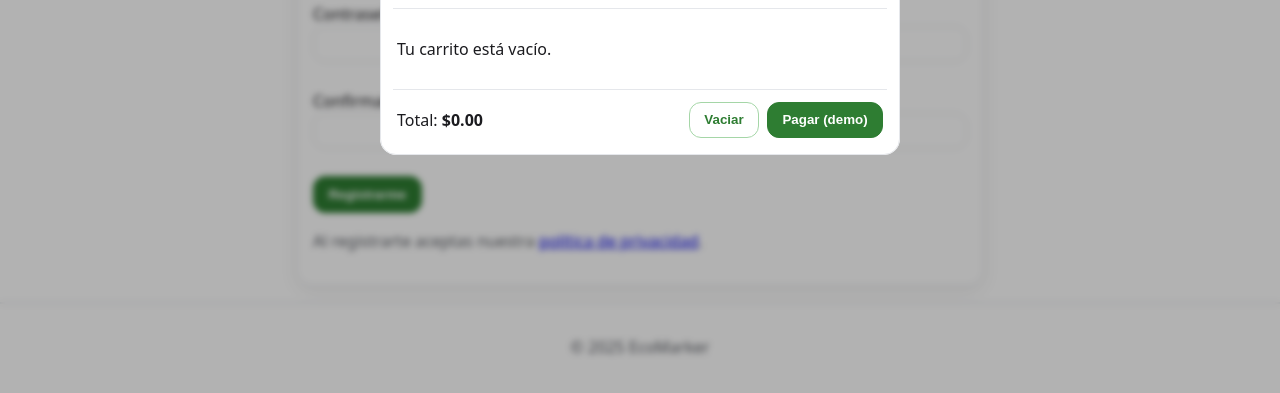
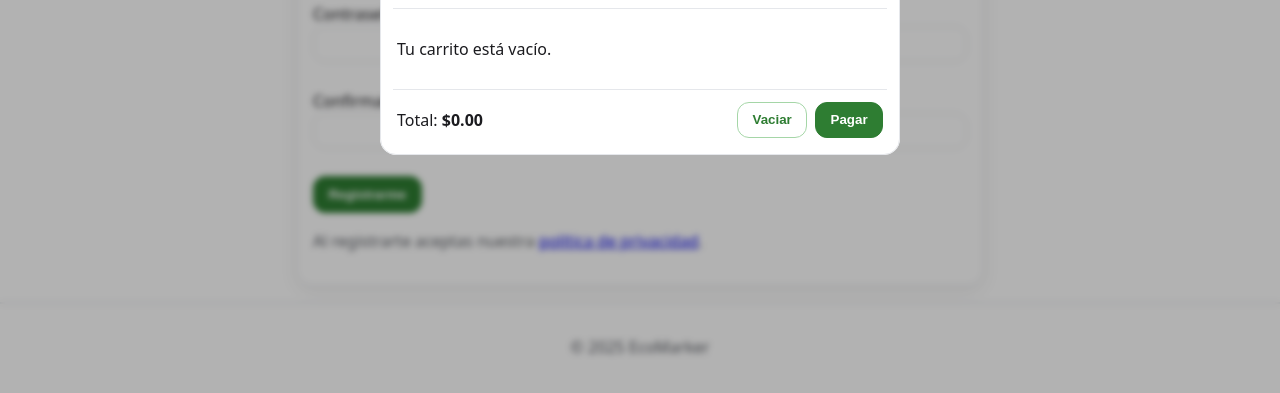
Before and after one commit to F1000-JG/Eco.github.io, a plain HTML site: page registro.html in a window 1280 px wide. Both pictures are taken after a click on the button "Carrito". Shown: the part 369-762 px from the top of the page. Drawn offline with Linux system fonts and the light colour scheme.

Commit message:
Update registro.html

```diff
--- a/registro.html
+++ b/registro.html
@@ -62,7 +62,7 @@
         <div class="cart-total">Total: <strong id="cartTotal">$0.00</strong></div>
         <div class="cart-actions">
           <button id="cartClear" class="btn ghost" type="button">Vaciar</button>
-          <button class="btn" type="submit">Pagar (demo)</button>
+          <button class="btn" type="submit">Pagar </button>
         </div>
       </footer>
     </form>
```
